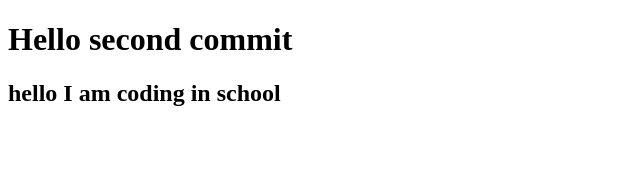
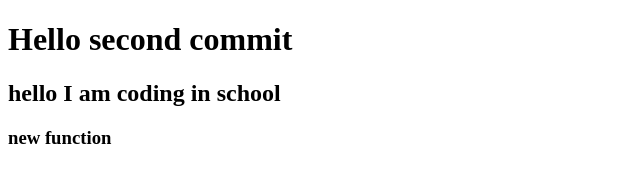
Before and after one commit to losevoid/gitworkqwew, a plain HTML site: page index.html in a window 1280 px wide. Shown: the whole page, without its empty margins (0-640 px from the left). Drawn offline with Linux system fonts and the light colour scheme.

Commit message:
new function

```diff
--- a/index.html
+++ b/index.html
@@ -9,5 +9,6 @@
 <body>
       <h1>Hello second commit</h1>
       <h2>hello I am coding in school</h2>
+       <h3>new function</h3>
 </body>
 </html>
```
